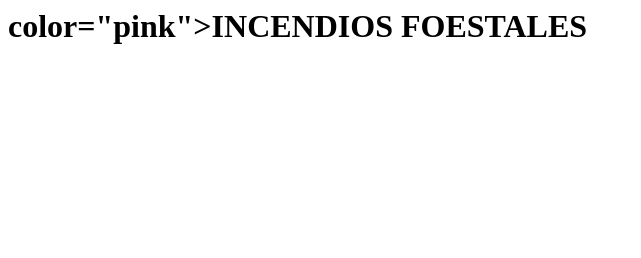
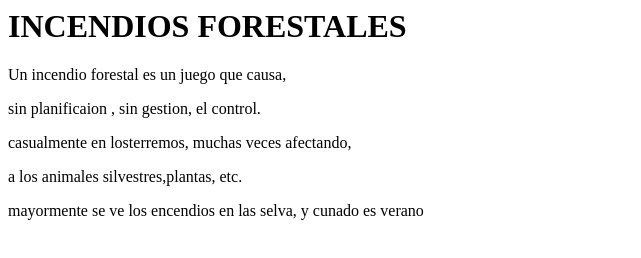
Before and after one commit to amelia588/paginas_html, a plain HTML site: page a.html in a window 1280 px wide. Shown: the whole page, without its empty margins (0-641 px from the left). Drawn offline with Linux system fonts and the light colour scheme.

Commit message:
contenido del tema

```diff
--- a/a.html
+++ b/a.html
@@ -6,7 +6,13 @@
     </head>
     <body>
         <h1>
-         <front>color="pink">INCENDIOS FOESTALES</front>
+        INCENDIOS FORESTALES
         </h1>
+        <p>Un incendio forestal es un juego que causa,</p>
+        <p>sin planificaion , sin gestion, el control.</p>
+        <p>casualmente en losterremos, muchas veces afectando,</p>
+        <p>a los animales silvestres,plantas, etc.</p>
+        <p>mayormente se ve los encendios en las selva, y cunado es verano</p>
+
     </body>
 </html>
```
